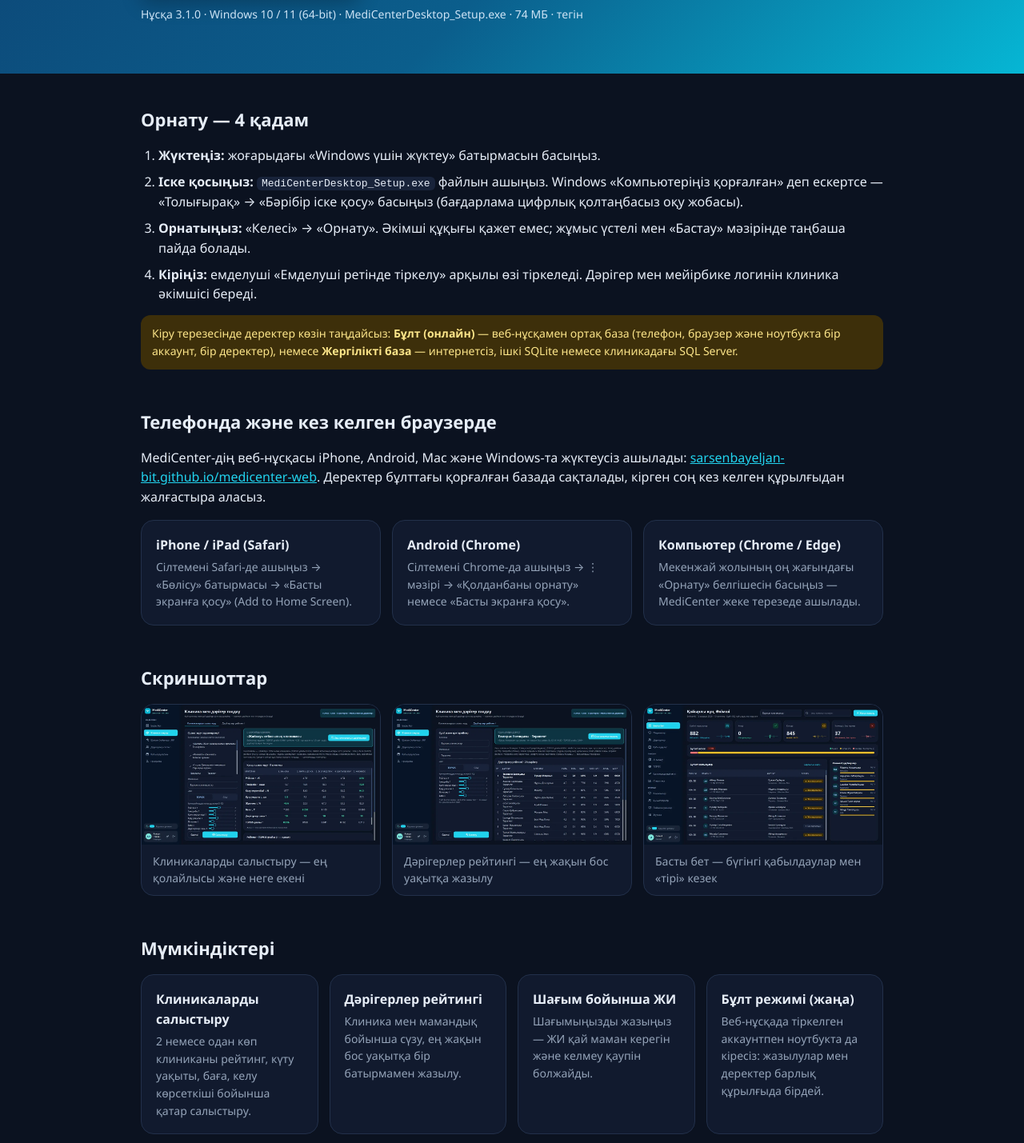
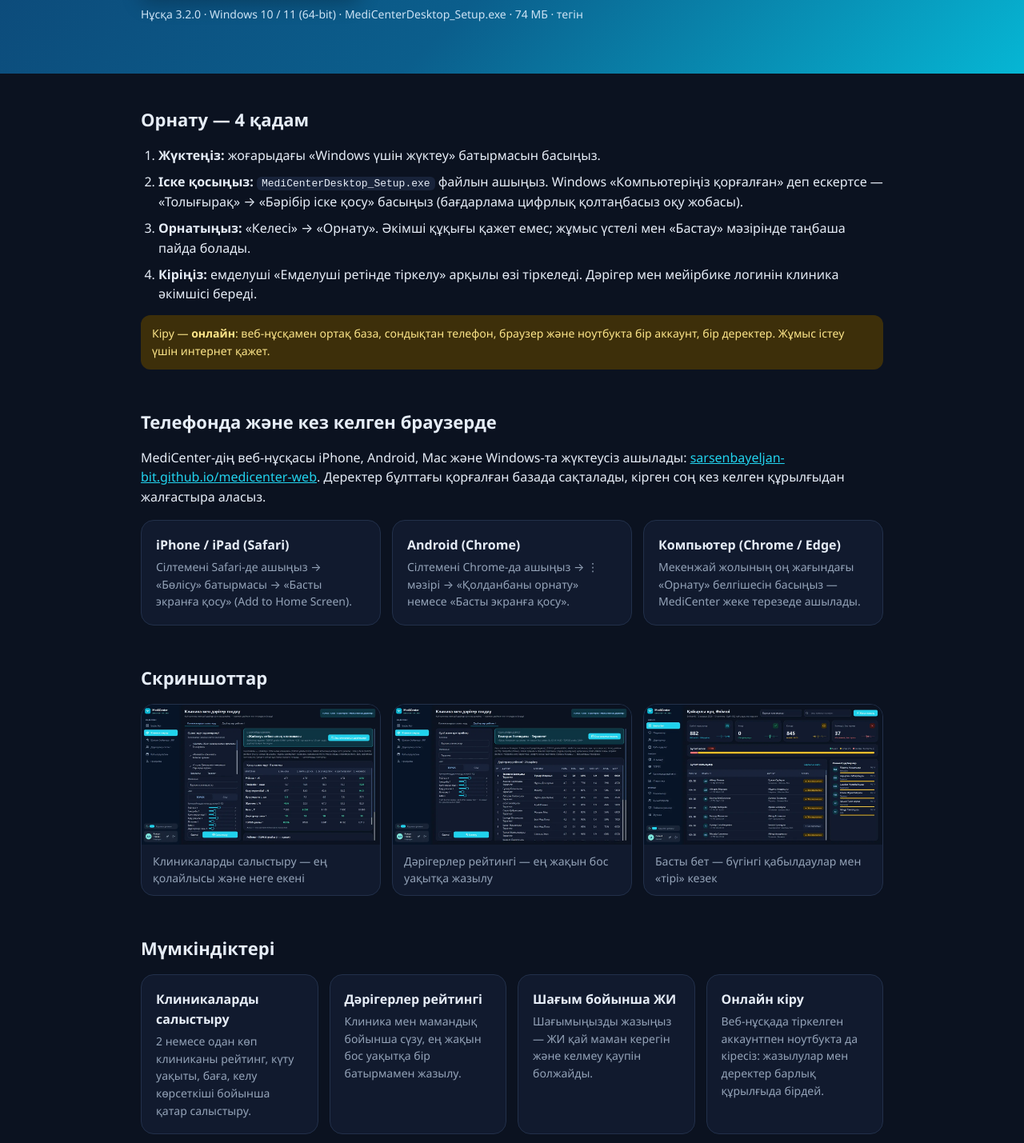
Before and after one commit to sarsenbayeljan-bit/medicenter-download, a plain HTML site: page index.html in a window 1280 px wide. Shown: the part 576-2005 px from the top of the page at 80% size. Drawn offline with Linux system fonts and the light colour scheme.

Commit message:
Download page: version 3.2.0, online sign-in only
Co-Authored-By: Claude Opus 5.5 <noreply@anthropic.com>

```diff
--- a/index.html
+++ b/index.html
@@ -36,7 +36,7 @@
   "description": "Астанадағы клиникаларға арналған Windows қосымшасы: пациентті тіркеу, дәрігерге жазылу, ЖИ және TOPSIS арқылы клиника мен дәрігер таңдау.",
   "operatingSystem": "Windows 10, Windows 11",
   "applicationCategory": "MedicalApplication",
-  "softwareVersion": "3.1.0",
+  "softwareVersion": "3.2.0",
   "inLanguage": ["kk", "ru"],
   "url": "https://sarsenbayeljan-bit.github.io/medicenter-download/",
   "downloadUrl": "https://github.com/sarsenbayeljan-bit/medicenter-download/releases/latest/download/MediCenterDesktop_Setup.exe",
@@ -104,7 +104,7 @@
       <a class="btn alt" href="https://sarsenbayeljan-bit.github.io/medicenter-web/">
       <svg width="20" height="20" viewBox="0 0 24 24" fill="none" stroke="currentColor" stroke-width="2.4" stroke-linecap="round" stroke-linejoin="round"><rect x="6" y="2" width="12" height="20" rx="2"/><path d="M11 18h2"/></svg>
       Браузерде ашу / телефонға орнату</a></div>
-    <div class="meta">Нұсқа 3.1.0 · Windows 10 / 11 (64-bit) · <span id="size">MediCenterDesktop_Setup.exe · 74 МБ</span> · тегін</div>
+    <div class="meta">Нұсқа 3.2.0 · Windows 10 / 11 (64-bit) · <span id="size">MediCenterDesktop_Setup.exe · 74 МБ</span> · тегін</div>
   </div>
 </header>
 
@@ -117,7 +117,7 @@
       <li><b>Орнатыңыз:</b> «Келесі» → «Орнату». Әкімші құқығы қажет емес; жұмыс үстелі мен «Бастау» мәзірінде таңбаша пайда болады.</li>
       <li><b>Кіріңіз:</b> емделуші «Емделуші ретінде тіркелу» арқылы өзі тіркеледі. Дәрігер мен мейірбике логинін клиника әкімшісі береді.</li>
     </ol>
-    <div class="note">Кіру терезесінде деректер көзін таңдайсыз: <b>Бұлт (онлайн)</b> — веб-нұсқамен ортақ база (телефон, браузер және ноутбукта бір аккаунт, бір деректер), немесе <b>Жергілікті база</b> — интернетсіз, ішкі SQLite немесе клиникадағы SQL Server.</div>
+    <div class="note">Кіру — <b>онлайн</b>: веб-нұсқамен ортақ база, сондықтан телефон, браузер және ноутбукта бір аккаунт, бір деректер. Жұмыс істеу үшін интернет қажет.</div>
   </section>
   <section id="web">
     <h2>Телефонда және кез келген браузерде</h2>
@@ -142,7 +142,7 @@
       <div class="card"><b>Клиникаларды салыстыру</b><p>2 немесе одан көп клиниканы рейтинг, күту уақыты, баға, келу көрсеткіші бойынша қатар салыстыру.</p></div>
       <div class="card"><b>Дәрігерлер рейтингі</b><p>Клиника мен мамандық бойынша сүзу, ең жақын бос уақытқа бір батырмамен жазылу.</p></div>
       <div class="card"><b>Шағым бойынша ЖИ</b><p>Шағымыңызды жазыңыз — ЖИ қай маман керегін және келмеу қаупін болжайды.</p></div>
-      <div class="card"><b>Бұлт режимі (жаңа)</b><p>Веб-нұсқада тіркелген аккаунтпен ноутбукта да кіресіз: жазылулар мен деректер барлық құрылғыда бірдей.</p></div>
+      <div class="card"><b>Онлайн кіру</b><p>Веб-нұсқада тіркелген аккаунтпен ноутбукта да кіресіз: жазылулар мен деректер барлық құрылғыда бірдей.</p></div>
       <div class="card"><b>Қауіпсіз кіру</b><p>Құпиясөздер хэш түрінде сақталады, 5 қате әрекеттен кейін аккаунт уақытша бұғатталады.</p></div>
     </div>
   </section>
```
